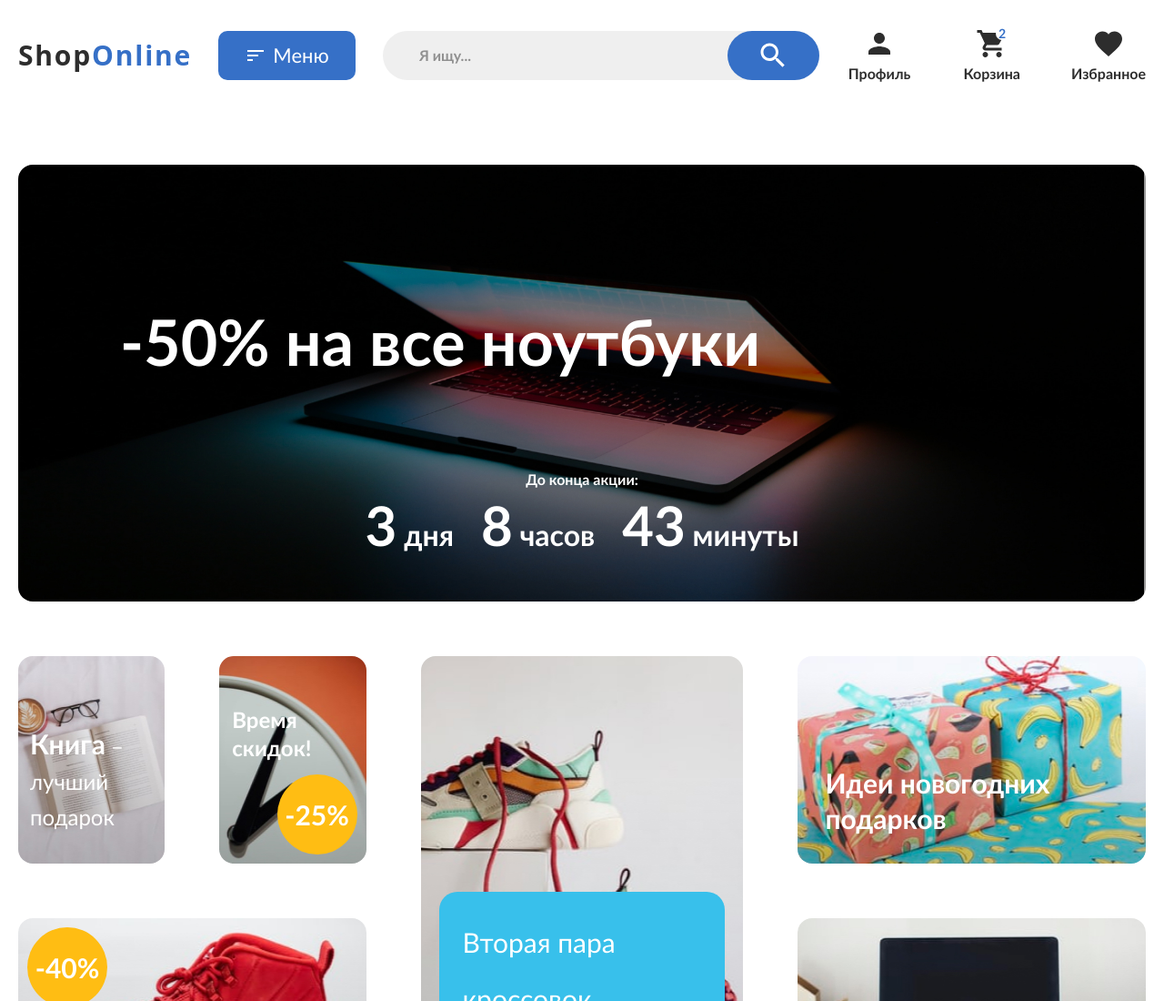
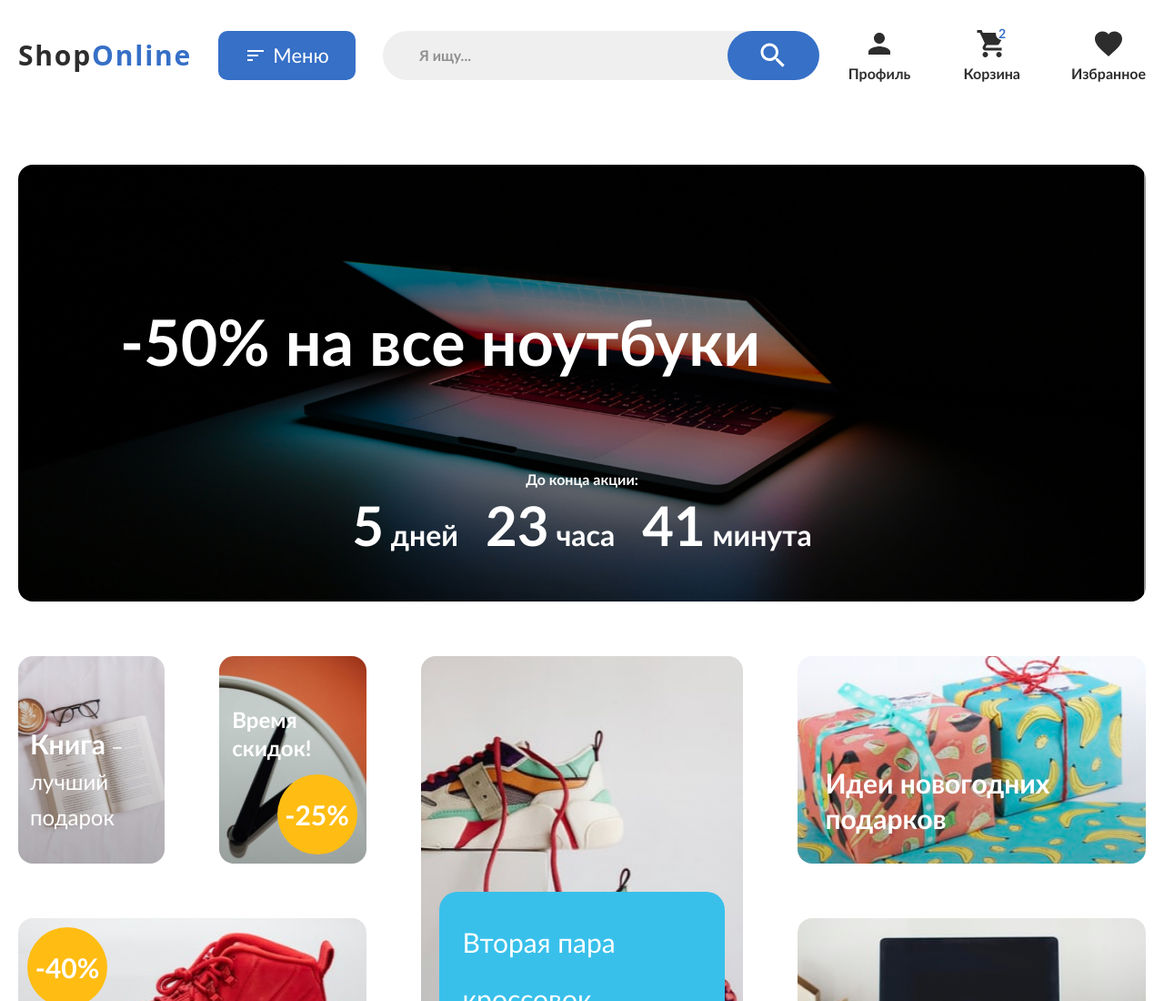
Before and after one commit to kvilcins/ShopOnline, a plain HTML site: page index.html in a window 1280 px wide. Shown: the top 1100 px of the page at 91% size. Drawn offline with Linux system fonts and the light colour scheme.

Commit message:
adding timer

```diff
--- a/index.html
+++ b/index.html
@@ -10,6 +10,7 @@
   <link rel="stylesheet" href="styles/style.css">
   <link rel="preload" href="fonts/lato-regular.woff2" as="font" type="font/woff2" crossorigin>
   <link rel="preload" href="fonts/lato-bold.woff2" as="font" type="font/woff2" crossorigin>
+  <script src="script/script.js" defer></script>
 </head>
 <body>
   <header class="header">
@@ -42,10 +43,10 @@
 
             <div class="grid-item-wrap__desc grid-item-wrap__desc_ending description-ending">
               <p class="description-ending__title">До конца акции:</p>
-              <div class="description-ending__date date">
-                <p class="date__item"><span class="date__bigger">3</span> дня</p>
-                <p class="date__item"><span class="date__bigger">8</span> часов</p>
-                <p class="date__item"><span class="date__bigger">43</span> минуты</p>
+              <div class="description-ending__date date" id="timer1" data-timer-deadline="2023-07-04T00:00:00+03:00">
+<!--                <p class="date__item"><span class="date__bigger">3</span> дня</p>-->
+<!--                <p class="date__item"><span class="date__bigger">8</span> часов</p>-->
+<!--                <p class="date__item"><span class="date__bigger">43</span> минуты</p>-->
               </div>
             </div>
           </div>
--- /dev/null
+++ b/script/script.js
@@ -0,0 +1,75 @@
+'use strict';
+
+class Timer {
+  constructor(selector, deadline) {
+    this.selector = selector;
+    this.deadline = deadline;
+    this.timeInterval = null;
+    this.timeRemaining = null;
+  };
+
+  init = () => {
+    this.timeRemaining = this.getTimeRemaining();
+    this.updateClock();
+    this.timeInterval = setInterval(() => {
+      this.timeRemaining = this.getTimeRemaining();
+      this.updateClock();
+    }, 1000);
+  };
+
+  getTimeRemaining = () => {
+    const t = Date.parse(this.deadline) - Date.parse(new Date());
+    const seconds = Math.floor((t / 1000) % 60);
+    const minutes = Math.floor((t / 1000 / 60) % 60);
+    const hours = Math.floor((t / (1000 * 60 * 60)) % 24);
+    const days = Math.floor(t / (1000 * 60 * 60 * 24));
+    return { total: t, days, hours, minutes, seconds };
+  };
+
+  updateClock = () => {
+    if (this.timeRemaining.total <= 0) {
+      clearInterval(this.timeInterval);
+      document.querySelector(this.selector).innerHTML = "Акция закончилась";
+      return;
+    };
+
+    let output = "";
+    if (this.timeRemaining.days > 0) {
+      output += `<p class="date__item"><span class="date__bigger">${this.timeRemaining.days}</span> ${this.declOfNum(this.timeRemaining.days, ['день', 'дня', 'дней'])}</p>`;
+    };
+
+    if (this.timeRemaining.total < (24 * 60 * 60 * 1000)) {
+      output += `<p class="date__item"><span class="date__bigger">${this.addZero(this.timeRemaining.hours)}</span>:${this.addZero(this.timeRemaining.minutes)}:${this.addZero(this.timeRemaining.seconds)}</p>`;
+    } else {
+      output += `<p class="date__item"><span class="date__bigger">${this.addZero(this.timeRemaining.hours)}</span> ${this.declOfNum(this.timeRemaining.hours, ['час', 'часа', 'часов'])}</p><p class="date__item"><span class="date__bigger">${this.addZero(this.timeRemaining.minutes)}</span> ${this.declOfNum(this.timeRemaining.minutes, ['минута', 'минуты', 'минут'])}</p>`;
+    };
+
+    document.querySelector(this.selector).innerHTML = output;
+  };
+
+  addZero = num => num < 10 ? `0${num}` : num;
+
+  declOfNum = (number, titles) => {
+    const cases = [2, 0, 1, 1, 1, 2];
+    return titles[(number % 100 >4 && number %100 <20)?2:cases[(number%10<5)?number%10:5]];
+  };
+};
+
+document.addEventListener("DOMContentLoaded", () => {
+  const timerElements = document.querySelectorAll('[data-timer-deadline]');
+  timerElements.forEach(el => {
+    const deadline = el.getAttribute('data-timer-deadline');
+    const timer = new Timer(`#${el.id}`, deadline);
+    timer.init();
+  });
+});
+
+
+// 1. Скрипт начинает работу после загрузки страницы, когда срабатывает событие `DOMContentLoaded`.
+// 2. Скрипт ищет на странице все элементы с атрибутом `data-timer-deadline`, который содержит дедлайн для таймера.
+// 3. Для каждого найденного элемента скрипт создает новый экземпляр класса `Timer`, передавая в конструктор селектор элемента и дедлайн.
+// 4. Затем скрипт вызывает метод `init` для каждого созданного экземпляра класса `Timer`. Этот метод запускает таймер и обновляет его каждую секунду.
+// 5. Метод `init` вызывает метод `getTimeRemaining`, чтобы вычислить оставшееся время до дедлайна. Этот метод вычисляет разницу между дедлайном и текущим временем и возвращает объект с количеством оставшихся дней, часов, минут и секунд.
+// 6. Затем метод `init` вызывает метод `updateClock`, чтобы обновить содержимое элемента с таймером. Этот метод проверяет, не истекло ли время до дедлайна. Если время истекло, то он останавливает таймер и выводит сообщение об окончании акции.
+// 7. Если время еще не истекло, то метод `updateClock` формирует строку с оставшимся временем и обновляет содержимое элемента с таймером.
+// 8. Метод `init` также запускает интервал, который каждую секунду вызывает методы `getTimeRemaining` и `updateClock`, чтобы обновлять таймер в реальном времени.
```
